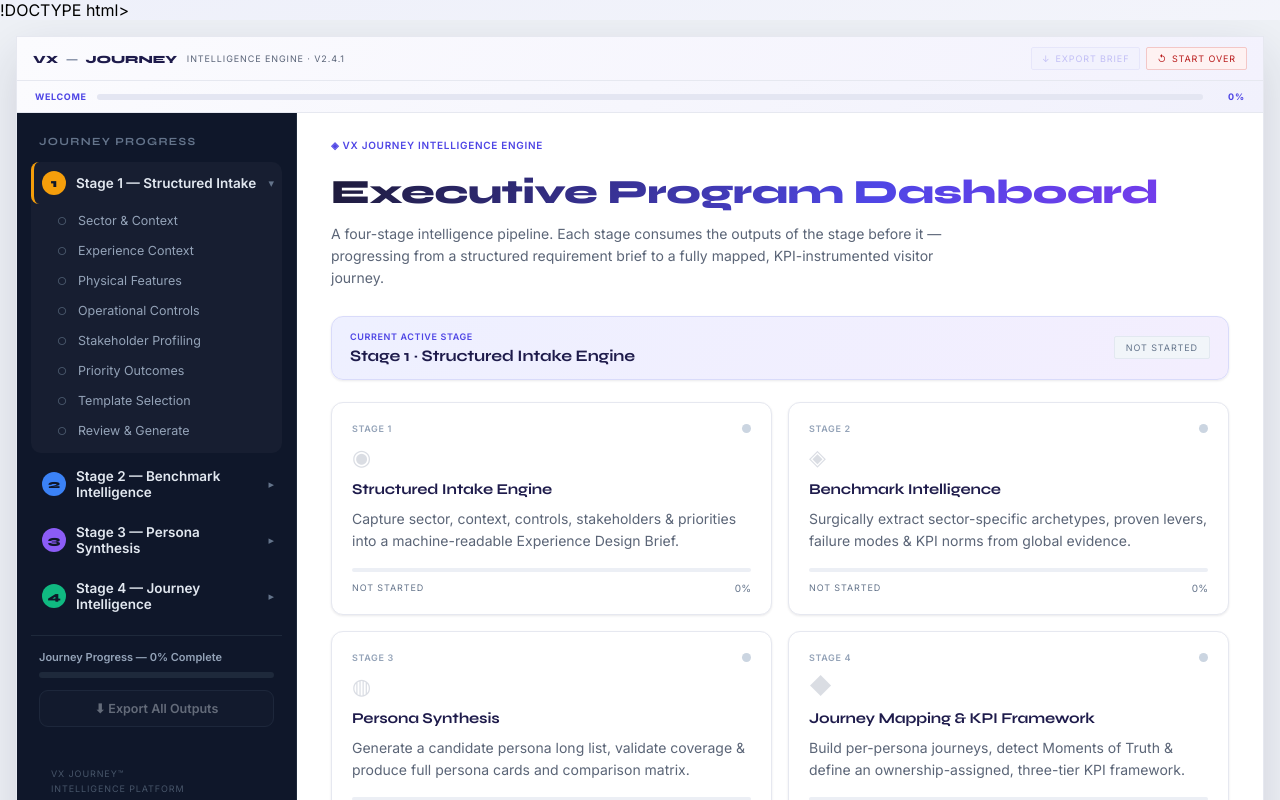
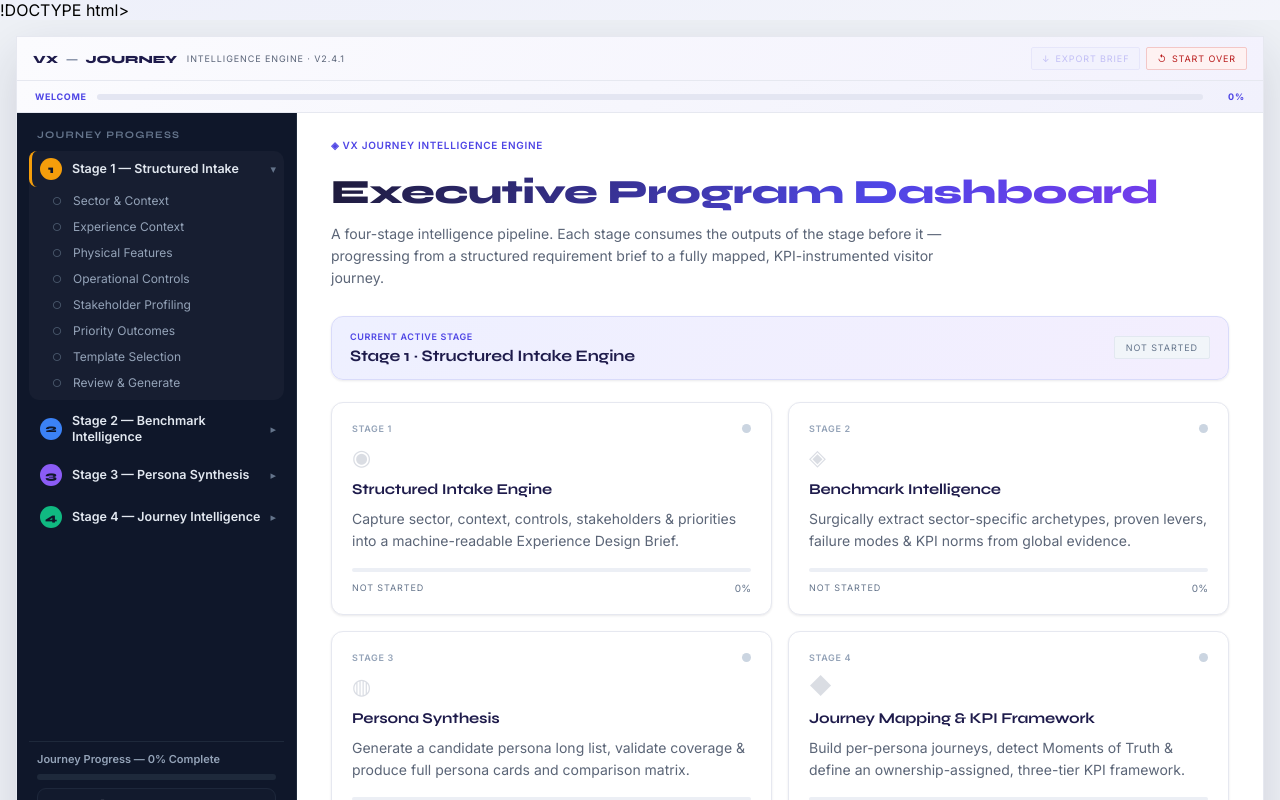
Before and after one commit to nikitgadlinge-cmd/vx-engine, a React (Vite) app: page / in a window 1280 px wide. Built offline with nearby package versions, Linux system fonts and the light colour scheme; a web font is replaced by a local one.

Commit message:
Update index.css

```diff
--- a/src/index.css
+++ b/src/index.css
@@ -545,3 +545,32 @@ html, body { height: 100%; overflow: hidden; }   /* page itself never scrolls */
   overflow: hidden !important;
   align-items: stretch !important;
 }
+
+/* ============================================================
+   WORKSTREAM 1d — FIXED FOOTER NAV + COMPACT SIDEBAR
+   ============================================================ */
+
+/* Bottom nav is now a fixed frame footer (sibling of vx-body), never scrolls */
+.vx-nav {
+  flex: 0 0 auto !important;
+  display: flex !important;
+  align-items: center;
+  justify-content: space-between;
+  padding: 12px 24px !important;
+  border-top: 1px solid var(--vx-line) !important;
+  background: #FFFFFF !important;
+  z-index: 5;
+}
+
+/* Compact the left nav so all four stages + progress fit one screen, no scroll */
+.vx-sidebar { padding: 14px 12px 10px !important; gap: 2px !important; overflow-y: auto !important; }
+.vx-nav-title { padding: 2px 8px 8px !important; font-size: 10px !important; }
+.vx-stage-head { padding: 7px 8px !important; }
+.vx-stage-name { font-size: 12.5px !important; line-height: 1.25 !important; }
+.vx-stage-badge { width: 22px !important; height: 22px !important; font-size: 11px !important; }
+.vx-stage-items { padding: 1px 0 5px 12px !important; }
+.vx-nav-item { padding: 5px 9px !important; }
+.vx-nav-label { font-size: 12px !important; }
+.vx-nav-progress { padding: 10px 8px 4px !important; }
+.vx-nav-export { margin-top: 8px !important; padding: 8px !important; font-size: 12px !important; }
+.vx-sidebar-footer { display: none !important; }   /* drop the © footer to save vertical space */
```
